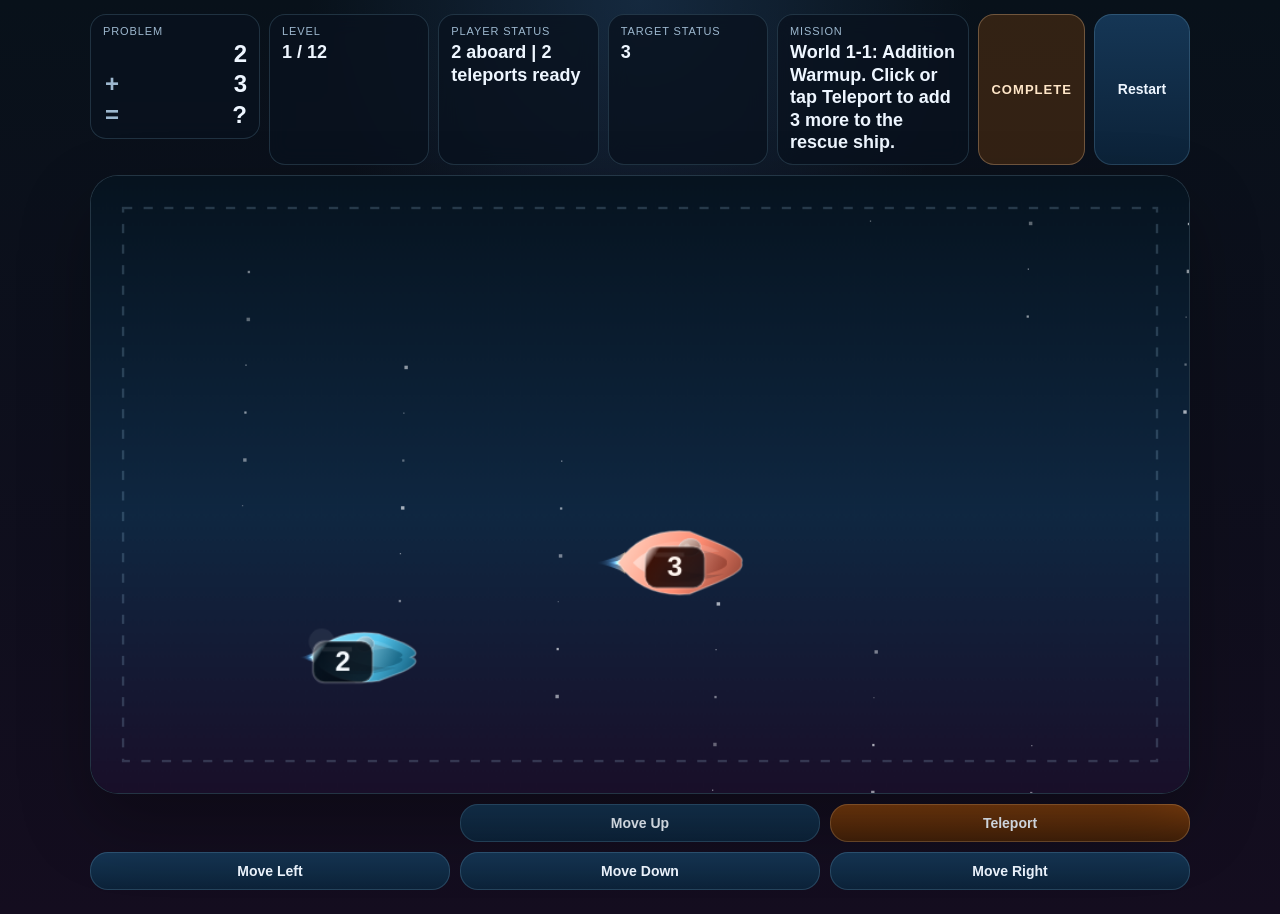
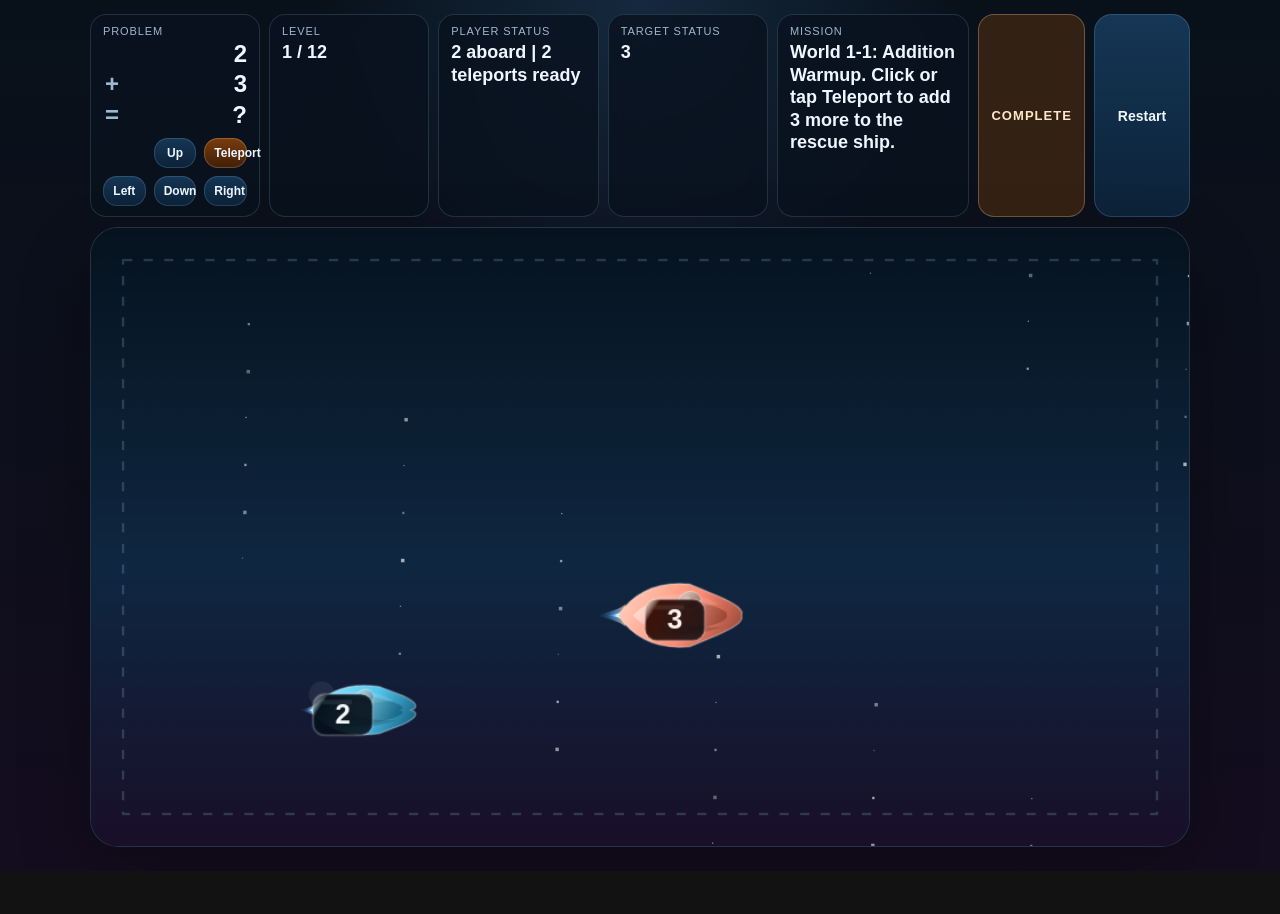
Before and after one commit to ChrisAtkinson78/primer-games, a website with bundled scripts: page public/index.html in a window 1280 px wide. After the commit the page ends 871 px from the top, so only its background shows below. Built offline with nearby package versions, Linux system fonts and the light colour scheme.

Commit message:
ui: move controls into left pane and shrink buttons

```diff
--- a/public/main.js
+++ b/public/main.js
@@ -161,6 +161,14 @@ root.innerHTML = `
           </div>
         </div>
         <div id="roundRecap" class="hud__note hud__note--recap" hidden></div>
+
+        <div class="controls controls--pane" aria-label="Controls">
+          <button id="upButton" class="control-button" type="button">Up</button>
+          <button id="fireButton" class="control-button control-button--accent controls__fire" type="button">Teleport</button>
+          <button id="leftButton" class="control-button" type="button">Left</button>
+          <button id="rightButton" class="control-button" type="button">Right</button>
+          <button id="downButton" class="control-button" type="button">Down</button>
+        </div>
       </div>
       <div class="hud__group">
         <div class="hud__label">Level</div>
@@ -190,13 +198,6 @@ root.innerHTML = `
       <canvas id="gameCanvas" width="960" height="540" aria-label="Math space game"></canvas>
     </div>
 
-    <div class="controls" aria-label="Touch controls">
-      <button id="upButton" class="control-button" type="button">Move Up</button>
-      <button id="fireButton" class="control-button control-button--accent controls__fire" type="button">Teleport</button>
-      <button id="leftButton" class="control-button" type="button">Move Left</button>
-      <button id="rightButton" class="control-button" type="button">Move Right</button>
-      <button id="downButton" class="control-button" type="button">Move Down</button>
-    </div>
 
     <div id="planningMissionModal" class="mission-modal" hidden>
       <div class="mission-modal__backdrop"></div>
--- a/public/styles.css
+++ b/public/styles.css
@@ -210,10 +210,17 @@ button {
   margin-top: 10px;
 }
 
+/* Controls rendered inside the left HUD pane (keeps arena as the focus). */
+.controls--pane {
+  margin-top: 10px;
+  gap: 8px;
+}
+
 .control-button {
-  padding: 11px 14px;
-  font-size: 14px;
+  padding: 8px 10px;
+  font-size: 12px;
   font-weight: 700;
+  border-radius: 14px;
 }
 
 .control-button--accent {
@@ -455,6 +462,10 @@ button {
     gap: 8px;
   }
 
+  .controls--pane {
+    gap: 8px;
+  }
+
   .mission-modal {
     padding: 12px;
   }
```
